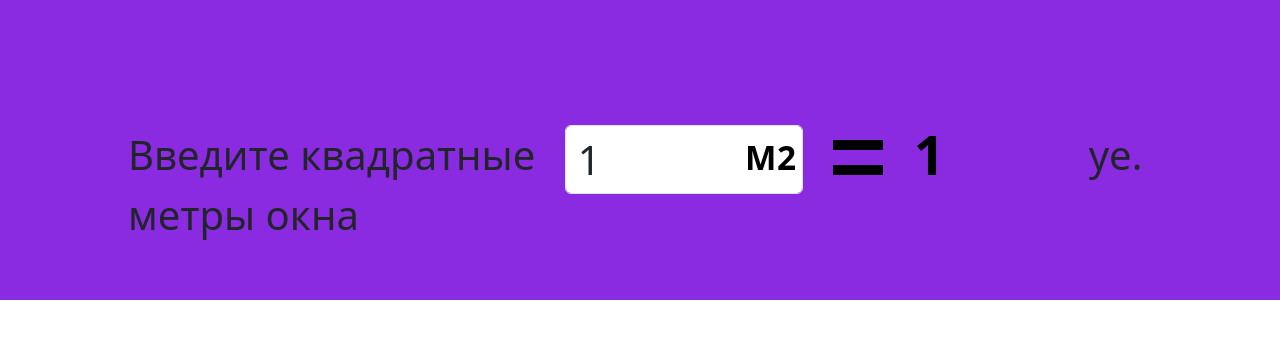
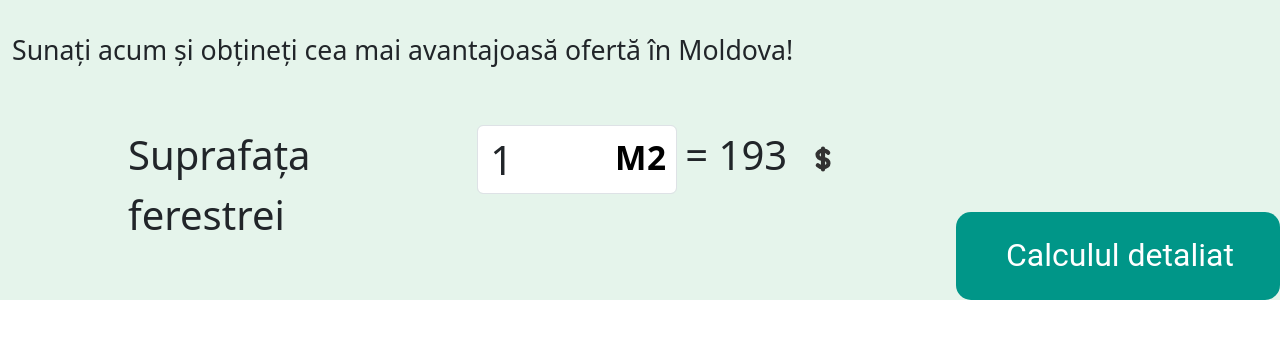
Before and after one commit to dimaarion/expres-calculator, a React (Create React App) app: page / in a window 1280 px wide. Shown: the top 338 px of the page. Built offline with nearby package versions, Linux system fonts and the light colour scheme.

Commit message:
dimaarion/expres-calculator

```diff
--- a/public/index.html
+++ b/public/index.html
@@ -1,5 +1,5 @@
 <!DOCTYPE html>
-<html lang="en">
+<html lang="ro">
 
 <head>
 	<meta charset="utf-8">
--- a/src/App.js
+++ b/src/App.js
@@ -4,52 +4,66 @@ import Equal from "./Equal";
 import Squaremeter from "./Squaremeter";
 import Result from "./Result";
 export default function App() {
-  const [result, setResult] = useState(1);
+  let numDefault = 193.4;
+  const [result, setResult] = useState(numDefault);
+  const [lang, setLang] = useState("ro");
+  const [inputControl, setInputControl] = useState(1);
+  function calculate(num) {
+    if (Number.parseFloat(num)) {
+      console.log(Number.parseFloat(num))
+    }
+if(num.match(/[0-9\.]+/)){
+  num = num.match(/[0-9\.]+/g)[0]
+}else{
+  num = 0;
+}
+      setInputControl(num);
+      setResult(Number.parseFloat(num) * numDefault);
 
-  function calculate(num) {
-    let expresCalculator = document.getElementById("expresCalculator");
-    let number = expresCalculator.getAttribute("data-num");
-    if (number) {
-      number = Number.parseInt(number);
-    } else {
-      number = 15;
-    }
 
-    return setResult(num * number);
   }
+
+  const styles = {
+    fs: { fontSize: "30pt" },
+    mlMd: { left: "50px" },
+    mlRu: { left: "35px" },
+  }
+
+  useEffect(() => {
+    setLang(document.querySelector("html").lang)
+  }, [document.querySelector("html").lang])
   return (
     <div className="expres-calculator container-fluid">
+
       <div className="entry ">
         <div className="row">
-          <div className="col text-left" style={{ fontSize: "30pt" }}>
-            Введите квадратные метры окна
+          <div className="col-sm title" style={styles.fs}>
+            {lang === "ro" ? "Suprafața ferestrei" : "Площадь окна"}
           </div>
-          <div className="col-3 position-relative">
-            <div className="enact">
+          <div className="col-sm position-relative">
+            <div className="enact ">
               <input
                 onChange={(e) => calculate(e.target.value)}
                 type="text"
-                defaultValue={1}
+                pattern="[0-9]{5}"
                 className="form-control"
-                min="1"
-                max="10"
+                maxLength="5"
+
+                value={inputControl?inputControl:""}
               />
               <Squaremeter />
+
+
             </div>
-          </div>
-          <div className="col-1 text-center">
-            <Equal />
-          </div>
-          <div className="col-2 position-relative">
-            <div className="position-absolute result">
+            <div className="equal" style={styles.fs}>
               <Result result={result} />
             </div>
           </div>
-          <div className="col-1" style={{ fontSize: "30pt" }}>
-            уе.
-          </div>
+          <div className="col-sm"></div>
         </div>
       </div>
+      <div className="description">{lang === "ro" ? "Sunați acum și obțineți cea mai avantajoasă ofertă în Moldova!" : "Звоните прямо сейчас и получите самое выгодное предложение в Молдове!"}</div>
+      <div className="redirect-calculator" ><a style={lang === "ro" ? styles.mlMd : styles.mlRu} href={lang === "ro" ? "https://sandaniprim.md/calculator" : "https://sandaniprim.md/ru/calculator"}>{lang === "ro" ? "Calculul detaliat " : "Детальный расчет"}</a></div>
     </div>
   );
 }
--- /dev/null
+++ b/src/Dollar.js
@@ -0,0 +1,7 @@
+import React from "react"
+export default function Dollar(){
+    return <svg width="50px" height="50px" viewBox="0 0 24 24" fill="none" xmlns="http://www.w3.org/2000/svg">
+    <path d="M14.5 9C14.5 9 13.7609 8 11.9999 8C8.49998 8 8.49998 12 11.9999 12C15.4999 12 15.5 16 12 16C10.5 16 9.5 15 9.5 15" stroke="#323232" strokeWidth="2" strokeLinecap="round" strokeLinejoin="round"/>
+    <path d="M12 7V17" stroke="#323232" strokeWidth="2" strokeLinecap="round" strokeLinejoin="round"/>
+    </svg>
+}
--- a/src/Equal.js
+++ b/src/Equal.js
@@ -1,10 +1,7 @@
 export default function Equal() {
   return (
     <div>
-      <svg width="50" height="66">
-        <rect x="0" y="15" width="50" height="10" />
-        <rect x="0" y="40" width="50" height="10" />
-      </svg>
+     =
     </div>
   );
 }
--- a/src/Result.js
+++ b/src/Result.js
@@ -1,16 +1,10 @@
+import React from "react"
+import Dollar from "./Dollar";
+
 export default function Result(props) {
   return (
     <div>
-      <svg width="auto" height="66">
-        <text
-          x="0"
-          y="50"
-          fill="#000"
-          style={{ fontSize: "40pt", fontWeight: "bold" }}
-        >
-          {props.result}
-        </text>
-      </svg>
+          = {Math.round(props.result)} <span className="currency"><Dollar /></span>
     </div>
   );
 }
--- a/src/styles.css
+++ b/src/styles.css
@@ -1,7 +1,8 @@
 .expres-calculator {
   height: 300px;
   width: 100%;
-  background-color: blueviolet;
+  background: rgba(1, 149, 65, 0.1);
+  background-blend-mode: normal;
   position: relative;
 }
 
@@ -15,17 +16,97 @@
   width: 80%;
   height: 50px;
 }
+
 .expres-calculator input {
   width: 100%;
   height: 100%;
   font-size: 30pt;
+  z-index: 5;
+  position: relative;
 }
-.expres-calculator .result {
-}
+
+.expres-calculator .result {}
 
 .expres-calculator .meter {
   margin: auto;
-  right: 0px;
+  left: 150px;
   top: 0px;
   bottom: 0px;
+  z-index: 6;
 }
+
+.expres-calculator .equal {
+  position: absolute;
+  top: 0px;
+  bottom: 0px;
+  left: 220px;
+  width: 100%;
+}
+
+.expres-calculator .currency {}
+
+.expres-calculator .enact {
+  width: 200px;
+}
+
+.expres-calculator .description {
+  position: absolute;
+  bottom: 30px;
+  font-size: 20pt;
+}
+
+.expres-calculator .redirect-calculator {
+  position: absolute;
+  right: 0px;
+  bottom: 0px;
+  width: 324px;
+  height: 88px;
+  border-radius: 15px;
+  background: #009688;
+  background-blend-mode: normal;
+}
+.expres-calculator .redirect-calculator:hover{
+  background: #027d72;
+}
+.expres-calculator .redirect-calculator a {
+  position: absolute;
+  bottom: 0px;
+  height: 90px;
+  -webkit-text-stroke: solid 1px #808080;
+  color: #ffffff;
+  font-family: Roboto;
+  font-size: 32px;
+  font-weight: 400;
+  line-height: 28.12px;
+  text-align: center;
+  display: flex;
+  align-items: center;
+  text-decoration: none;
+}
+.expres-calculator .title{
+  text-align: end;
+}
+
+@media (max-width: 1294px) {
+  .expres-calculator .description {
+    position: absolute;
+    top: 30px;
+  }
+  .expres-calculator .title{
+    text-align: left;
+  }
+
+ }
+ @media (max-width: 670px) {
+
+  .expres-calculator{
+    height: 600px;
+  }
+  .expres-calculator .equal {
+    position: absolute;
+    top: 90px;
+    bottom: 0px;
+    width: 100%;
+    left: 0px;
+  }
+ }
```
Also changed, not shown: 7 other files (tests, documents, lock files or other folders).
